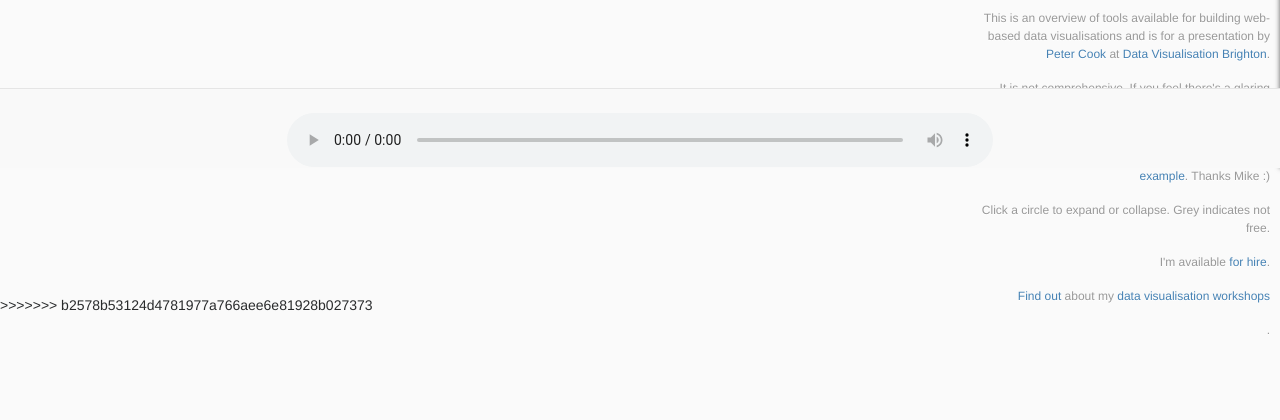
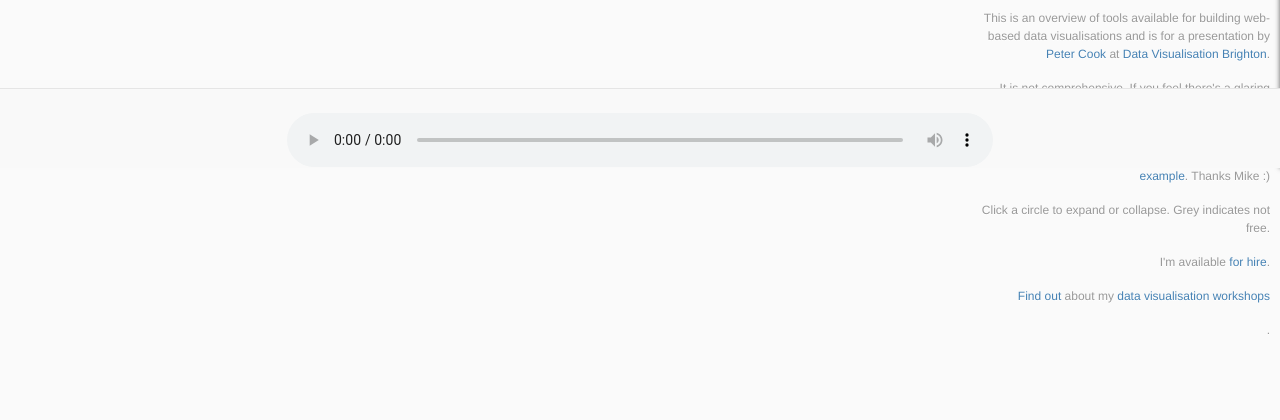
Before and after one commit to Botong/songtaste, a Flask app: page /artist/1/track/1 in a window 1280 px wide. Shown: the part 632-1052 px from the top of the page. After the commit the page ends 966 px from the top, so only its background shows below. Run offline with Flask 2, Linux system fonts and the light colour scheme; data that the repository does not hold is empty.

Commit message:
minor fix

```diff
--- a/templates/track.html
+++ b/templates/track.html
@@ -310,4 +310,3 @@
         }
     }
 </script>
->>>>>>> b2578b53124d4781977a766aee6e81928b027373
```
